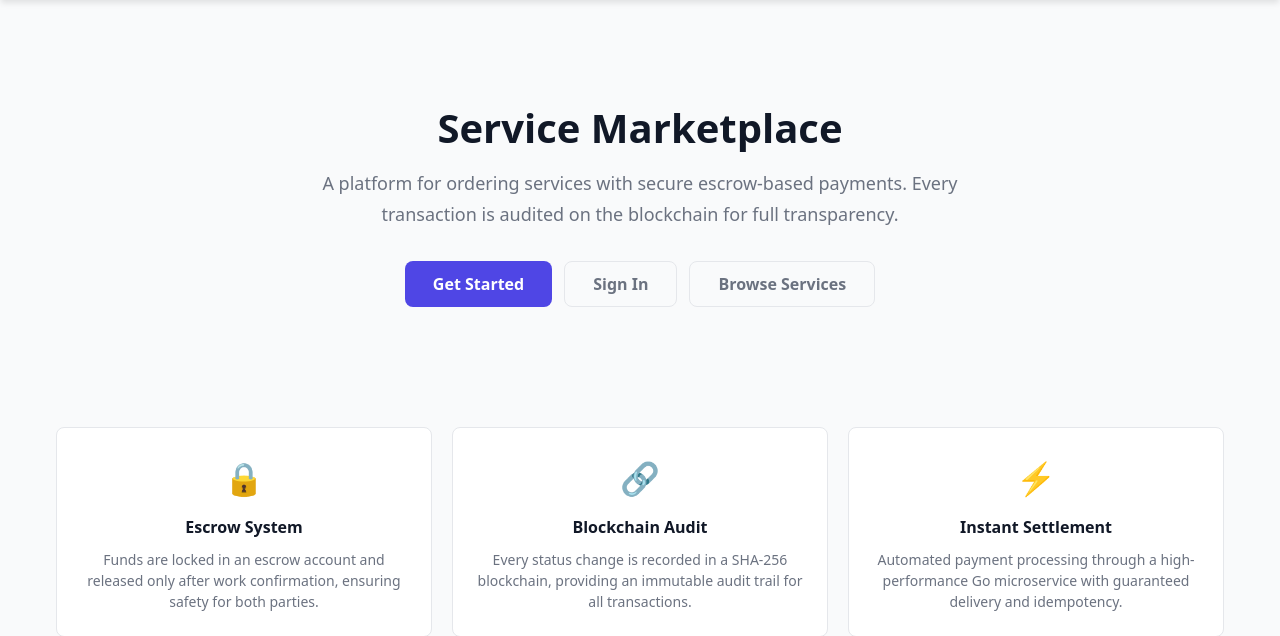
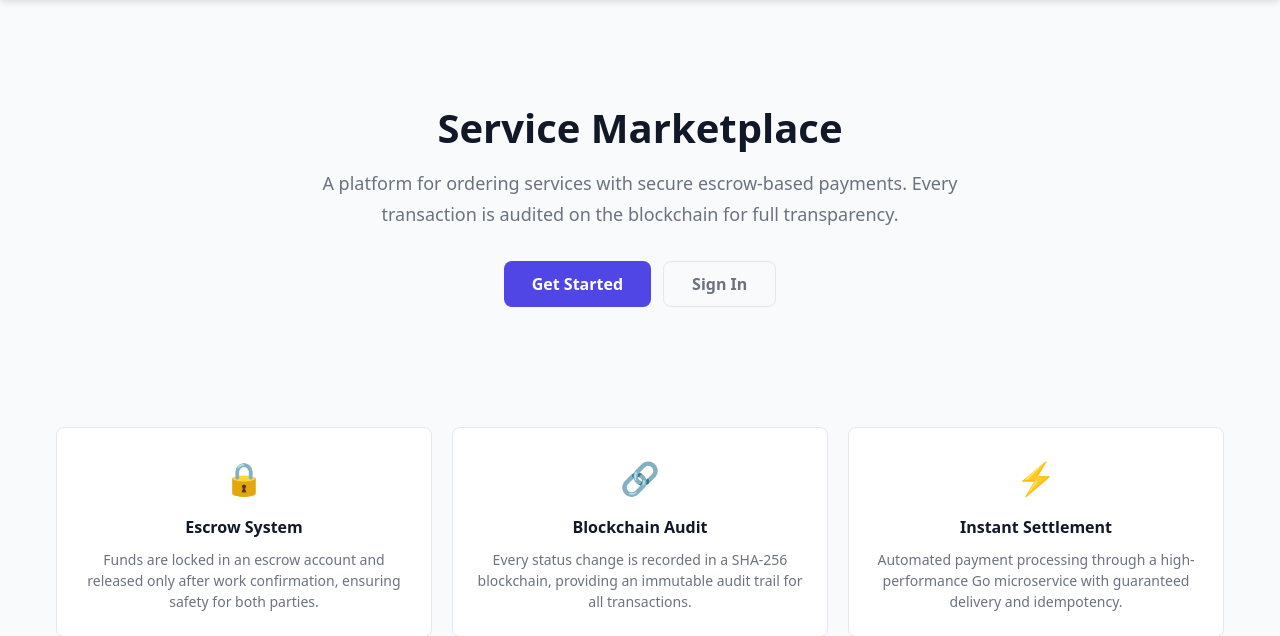
Before and after one commit to Yaroslav2285/-Course_project, a FastAPI app: page / in a window 1280 px wide. Shown: the part 64-700 px from the top of the page. Run offline with FastAPI, Linux system fonts and the light colour scheme; parts of the project's set-up code (start-up, migrations or seed data) failed here and were passed over.

Commit message:
Remove Browse Services button from landing page

```diff
--- a/services/python-api/templates/index.html
+++ b/services/python-api/templates/index.html
@@ -10,7 +10,7 @@
   <div class="hero-actions">
     <a href="/register" class="btn btn-primary btn-lg">Get Started</a>
     <a href="/login" class="btn btn-outline btn-lg">Sign In</a>
-    <a href="/catalog" class="btn btn-outline btn-lg">Browse Services</a>
+
   </div>
 </div>
 
```
